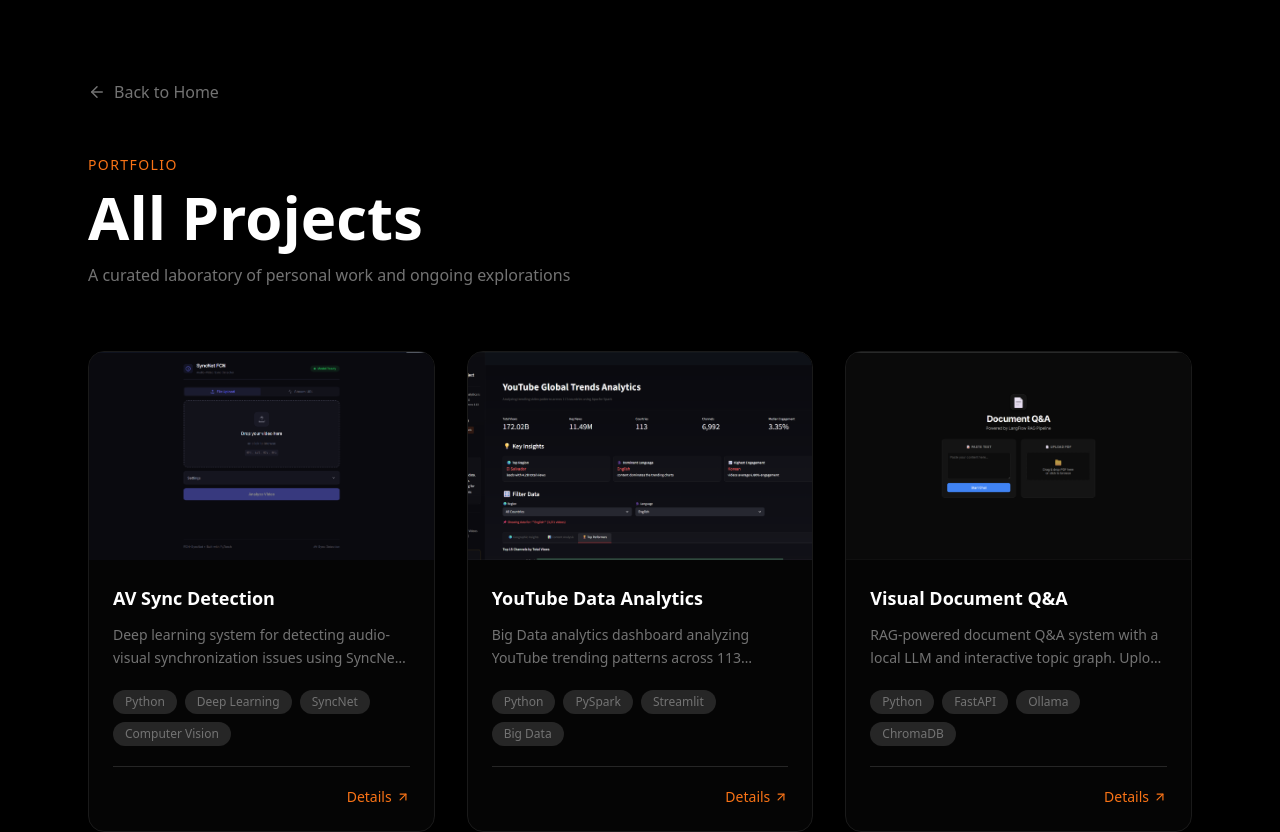
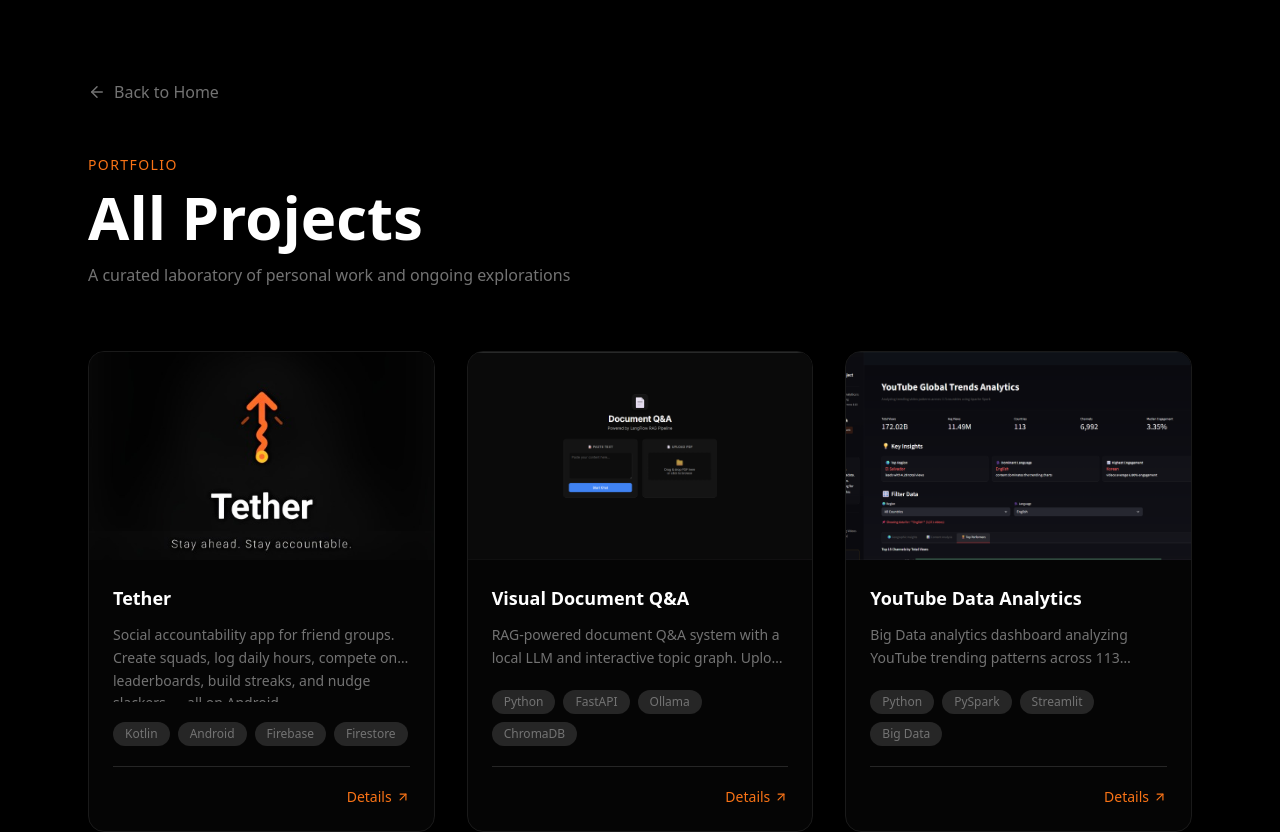
Before and after one commit to Hemanthraj09/Portfolio, a Next.js app: page /projects in a window 1280 px wide. Shown: the top 832 px of the page. Built offline with nearby package versions, Linux system fonts and the light colour scheme.

Commit message:
Updated projects section

```diff
--- a/src/app/projects/[id]/ProjectClient.tsx
+++ b/src/app/projects/[id]/ProjectClient.tsx
@@ -39,12 +39,12 @@
           className="mb-12"
         >
           {/* Project Image */}
-          <div className="relative mb-8 h-64 w-full overflow-hidden rounded-2xl border border-card-border md:h-80">
+          <div className="relative mb-8 h-64 w-full overflow-hidden rounded-2xl border border-card-border bg-black md:h-80">
             <Image
               src={project.image}
               alt={project.title}
               fill
-              className="object-cover"
+              className="object-contain"
             />
             <div className="absolute inset-0 bg-gradient-to-t from-black/60 to-transparent" />
           </div>
@@ -90,7 +90,7 @@
                 className="inline-flex items-center gap-2 rounded-full bg-accent px-6 py-3 font-medium text-black transition-all hover:bg-accent-hover"
               >
                 <ExternalLink size={18} />
-                Live Demo
+                APK
               </a>
             )}
           </div>
@@ -114,9 +114,11 @@
             </div>
           )}
 
-          <p className="text-lg leading-relaxed text-muted">
-            {project.fullDescription || project.description}
-          </p>
+          <div className="space-y-4 text-lg leading-relaxed text-muted">
+            {(project.fullDescription || project.description).split('\n').filter(Boolean).map((paragraph, i) => (
+              <p key={i}>{paragraph}</p>
+            ))}
+          </div>
         </motion.section>
 
         {/* Features Section */}
@@ -171,7 +173,7 @@
               <Play size={20} className="text-accent" />
               Video Demo
             </h2>
-            <div className="overflow-hidden rounded-2xl border border-card-border bg-card-bg">
+            <div className="mx-auto max-w-sm overflow-hidden rounded-2xl border border-card-border bg-card-bg">
               <video
                 src={project.video}
                 controls
--- a/src/data/projects.ts
+++ b/src/data/projects.ts
@@ -16,30 +16,59 @@
 
 export const projects: Project[] = [
   {
-    id: 1,
-    title: "AV Sync Detection",
-    description: "Deep learning system for detecting audio-visual synchronization issues using SyncNet architecture. Analyzes lip movements and speech patterns to identify dubbing mismatches.",
-    image: "/projects/av-sync-detection.png",
-    tags: ["Python", "Deep Learning", "SyncNet", "Computer Vision"],
-    github: "https://github.com/R-V-Abhishek/Syncnet_FCN.git",
-    video: "/projects/videos/av-sync-detection.mp4",
-    highlight: "This project was developed as a solution to a problem statement given by AMAGI, a leading media technology company.",
-    fullDescription: "It implements a deep learning-based audio-visual synchronization detection system using the SyncNet architecture. The system analyzes video content to detect lip-sync errors and dubbing mismatches by comparing audio signals with visual lip movements. It uses a Fully Convolutional Network (FCN) approach to process video frames and audio spectrograms, generating synchronization confidence scores that indicate whether the audio and video are properly aligned.",
+    id: 5,
+    title: "Tether",
+    description: "Social accountability app for friend groups. Create squads, log daily hours, compete on leaderboards, build streaks, and nudge slackers — all on Android.",
+    image: "/projects/tether.png",
+    tags: ["Kotlin", "Android", "Firebase", "Firestore", "FCM", "MVVM"],
+    github: "https://github.com/Hemanthraj09/Tether",
+    live: "https://github.com/Hemanthraj09/Tether/releases/latest",
+    video: "/projects/videos/Tether-demo.mp4",
+    fullDescription: "Tether is a social accountability app built for people who work better with a little competition.\n\nCreate a group with your friends, pick a goal, and show up every day. Log your hours, build your streak, and watch the leaderboard tell the truth about who's actually putting in the work.\n\nNudge friends who've gone quiet. Run focused sessions with the built-in timer. Watch your heatmap fill up, one logged day at a time.\n\nNo noise. Just you, your crew, and the grind.",
     features: [
-      "Detects lip-sync errors in video content with high accuracy",
-      "Uses SyncNet FCN architecture for temporal alignment analysis",
-      "Processes both audio waveforms and video frames simultaneously",
-      "Generates frame-by-frame synchronization confidence scores",
-      "Identifies dubbing mismatches in movies and TV shows",
-      "Supports batch processing of multiple video files"
+      "Real-time leaderboard that resets daily at midnight",
+      "GitHub-style heatmap showing full-year activity",
+      "Stopwatch and Pomodoro focus timer with foreground service",
+      "Per-group streaks and pace indicators",
+      "Nudge teammates via avatar tap — sends FCM push notification",
+      "Invite-code based group joining, max 6 members",
+      "Today's Activity notification feed"
     ],
     techDetails: [
-      "Python for core development",
-      "PyTorch/TensorFlow for deep learning implementation",
-      "SyncNet architecture with FCN modifications",
-      "OpenCV for video frame extraction",
-      "Librosa for audio processing and spectrogram generation",
-      "NumPy for numerical computations"
+      "Kotlin + XML + View Binding, single-Activity with Navigation Component",
+      "Firebase Auth (Email/Password + Google Sign-In)",
+      "Firestore with real-time snapshot listeners and composite indexes",
+      "FCM for push notifications (nudges)",
+      "MVVM architecture with Kotlin Coroutines and StateFlow",
+      "Foreground service for persistent timer with MIUI compatibility fixes"
+    ]
+  },
+  {
+    id: 3,
+    title: "Visual Document Q&A",
+    description: "RAG-powered document Q&A system with a local LLM and interactive topic graph. Upload PDFs or paste text to ask natural language questions with context-aware streamed responses.",
+    image: "/projects/document-qa.png",
+    tags: ["Python", "FastAPI", "Ollama", "ChromaDB", "RAG", "D3.js"],
+    github: "https://github.com/Hemanthraj09/Document-Q-A.git",
+    video: "/projects/videos/document-qa.mp4",
+    fullDescription: "A document Q&A system built on a fully local RAG pipeline. PDFs are parsed with PyMuPDF using font-size heading detection, chunked, embedded with all-MiniLM-L6-v2, and stored in ChromaDB. Questions retrieve the top-5 chunks and stream responses from Ollama phi3 via SSE.\n\nA Concept Importance Engine scores each term using TF-IDF frequency, distribution across document sections, heading weight, and PageRank over a co-occurrence graph — driving a D3.js topic graph rendered instantly. A background LLM pass handles entity normalization and deduplication, merging refined concepts into the graph without blocking the user.\n\nRuns fully locally. Not hosted publicly due to hardware requirements (RTX 4050, 6GB VRAM).",
+    features: [
+      "PDF upload with font-size heading detection (H1/H2/H3)",
+      "Streaming RAG chat via SSE with conversation history",
+      "Topic-aware retrieval re-ranking",
+      "D3.js force-directed topic graph with Core / Supporting / Minor tiers",
+      "4-signal composite importance score (TF-IDF, spread, heading, PageRank)",
+      "Async LLM entity normalization with fullscreen graph view",
+      "On-demand AI document summary"
+    ],
+    techDetails: [
+      "FastAPI + Uvicorn for REST API and SSE streaming",
+      "Ollama phi3 — local LLM, ~12 tok/s on RTX 4050 (6GB VRAM)",
+      "all-MiniLM-L6-v2 for embeddings, ChromaDB for vector search",
+      "scikit-learn TF-IDF + NetworkX PageRank on co-occurrence graph",
+      "PyMuPDF for PDF extraction and heading detection",
+      "D3.js for force-directed graph and bar chart",
+      "Vanilla HTML/CSS/JS frontend"
     ]
   },
   {
@@ -73,31 +102,30 @@
     ]
   },
   {
-    id: 3,
-    title: "Visual Document Q&A",
-    description: "RAG-powered document Q&A system with a local LLM and interactive topic graph. Upload PDFs or paste text to ask natural language questions with context-aware streamed responses.",
-    image: "/projects/document-qa.png",
-    tags: ["Python", "FastAPI", "Ollama", "ChromaDB", "RAG", "D3.js"],
-    github: "https://github.com/Hemanthraj09/Document-Q-A.git",
-    video: "/projects/videos/document-qa.mp4",
-    fullDescription: "A document Q&A system built on a fully local RAG pipeline. PDFs are parsed with PyMuPDF using font-size heading detection, chunked, embedded with all-MiniLM-L6-v2, and stored in ChromaDB. Questions retrieve the top-5 chunks and stream responses from Ollama phi3 via SSE.\n\nA Concept Importance Engine scores each term using TF-IDF frequency, distribution across document sections, heading weight, and PageRank over a co-occurrence graph — driving a D3.js topic graph rendered instantly. A background LLM pass handles entity normalization and deduplication, merging refined concepts into the graph without blocking the user.\n\nRuns fully locally. Not hosted publicly due to hardware requirements (RTX 4050, 6GB VRAM).",
+    id: 1,
+    title: "AV Sync Detection",
+    description: "Deep learning system for detecting audio-visual synchronization issues using SyncNet architecture. Analyzes lip movements and speech patterns to identify dubbing mismatches.",
+    image: "/projects/av-sync-detection.png",
+    tags: ["Python", "Deep Learning", "SyncNet", "Computer Vision"],
+    github: "https://github.com/R-V-Abhishek/Syncnet_FCN.git",
+    video: "/projects/videos/av-sync-detection.mp4",
+    highlight: "This project was developed as a solution to a problem statement given by AMAGI, a leading media technology company.",
+    fullDescription: "It implements a deep learning-based audio-visual synchronization detection system using the SyncNet architecture. The system analyzes video content to detect lip-sync errors and dubbing mismatches by comparing audio signals with visual lip movements. It uses a Fully Convolutional Network (FCN) approach to process video frames and audio spectrograms, generating synchronization confidence scores that indicate whether the audio and video are properly aligned.",
     features: [
-      "PDF upload with font-size heading detection (H1/H2/H3)",
-      "Streaming RAG chat via SSE with conversation history",
-      "Topic-aware retrieval re-ranking",
-      "D3.js force-directed topic graph with Core / Supporting / Minor tiers",
-      "4-signal composite importance score (TF-IDF, spread, heading, PageRank)",
-      "Async LLM entity normalization with fullscreen graph view",
-      "On-demand AI document summary"
+      "Detects lip-sync errors in video content with high accuracy",
+      "Uses SyncNet FCN architecture for temporal alignment analysis",
+      "Processes both audio waveforms and video frames simultaneously",
+      "Generates frame-by-frame synchronization confidence scores",
+      "Identifies dubbing mismatches in movies and TV shows",
+      "Supports batch processing of multiple video files"
     ],
     techDetails: [
-      "FastAPI + Uvicorn for REST API and SSE streaming",
-      "Ollama phi3 — local LLM, ~12 tok/s on RTX 4050 (6GB VRAM)",
-      "all-MiniLM-L6-v2 for embeddings, ChromaDB for vector search",
-      "scikit-learn TF-IDF + NetworkX PageRank on co-occurrence graph",
-      "PyMuPDF for PDF extraction and heading detection",
-      "D3.js for force-directed graph and bar chart",
-      "Vanilla HTML/CSS/JS frontend"
+      "Python for core development",
+      "PyTorch/TensorFlow for deep learning implementation",
+      "SyncNet architecture with FCN modifications",
+      "OpenCV for video frame extraction",
+      "Librosa for audio processing and spectrogram generation",
+      "NumPy for numerical computations"
     ]
   },
   {
```
Also changed, not shown: public/projects/tether.png (added), 1 other file (tests, documents, lock files or other folders).
